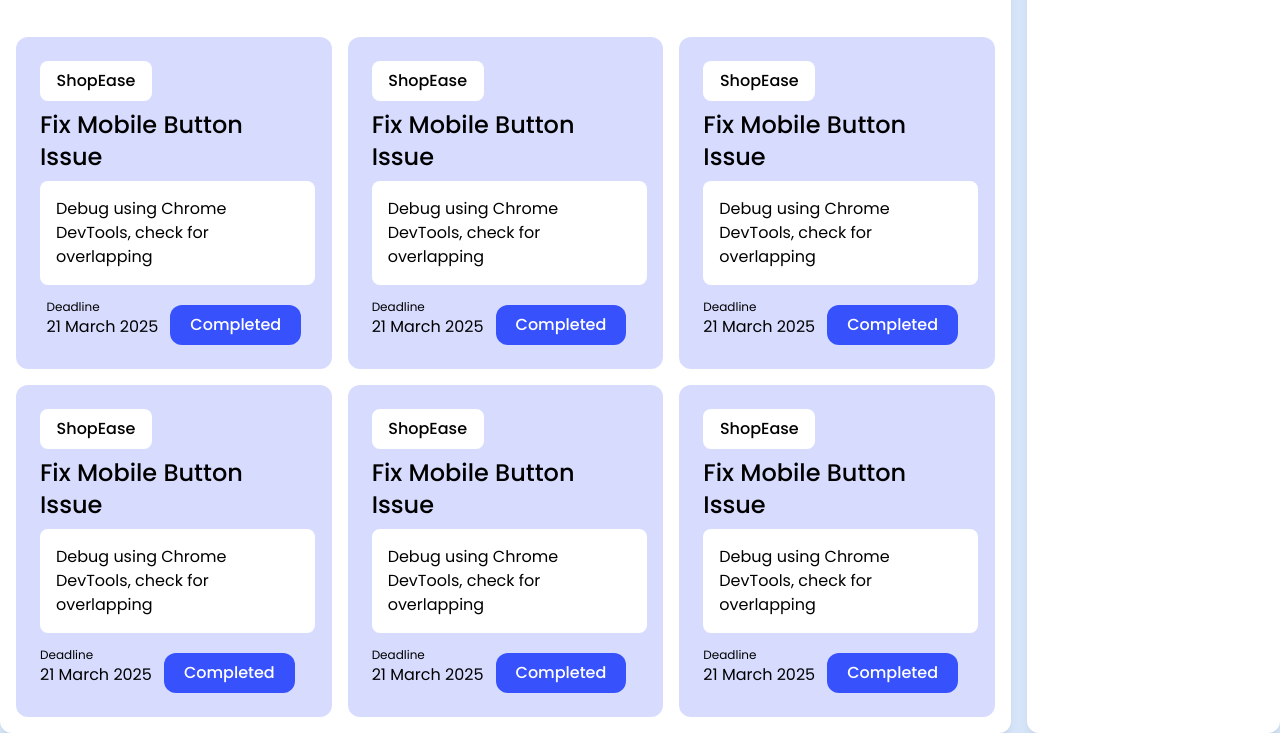
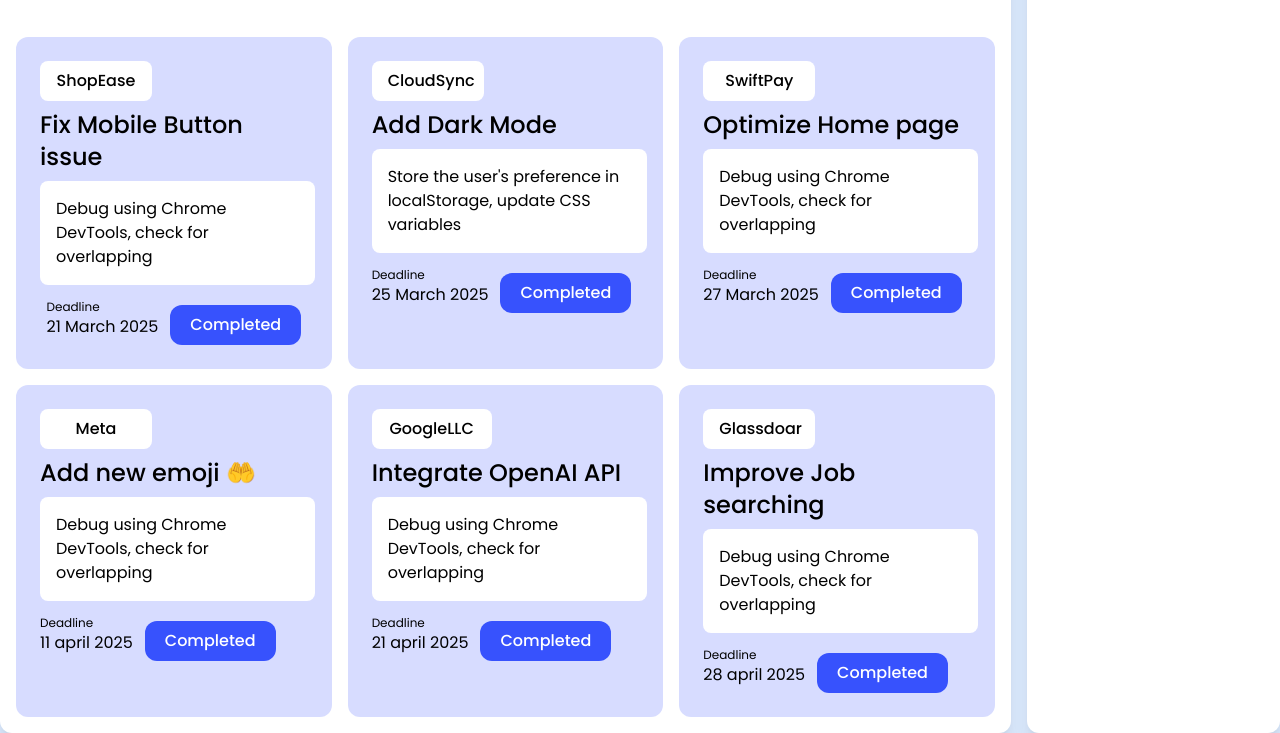
Before and after one commit to nirobdev9/Asignment05, a plain HTML site: page index.html in a window 1280 px wide. Shown: the part 291-1024 px from the top of the page. Drawn offline with nearby package versions, Linux system fonts and the light colour scheme.

Commit message:
updated section text

```diff
--- a/index.html
+++ b/index.html
@@ -84,15 +84,14 @@
                 </div>
 
                 <!-- 6 card section -->
-                <div class="grid grid-cols-3 gap-4 mt-10">
+                <div class="grid grid-cols-3 items-stretch gap-4 mt-10">
                     <!-- 1st card -->
                     <div class="bg-[rgba(55,82,253,0.2)] p-6 rounded-xl">
                         <h6 class="bg-white font-medium rounded-lg px-4 py-2 w-28 text-center mb-2">ShopEase</h6>
-                        <h1 class="text-2xl font-medium mb-2">Fix Mobile Button Issue </h1>
+                        <h1 class="text-2xl font-medium mb-2">Fix Mobile Button issue </h1>
                         <div class="">
                             <p class="bg-white p-4 w-[275px] rounded-lg mb-2">
                                 Debug using Chrome DevTools, check for overlapping
-
                             </p>
                             <div class="flex items-center justify-center">
                                 <div>
@@ -100,7 +99,8 @@
                                     <h5>21 March 2025</h5>
                                 </div>
                                 <div class="ml-3">
-                                    <button class="bg-[#3752FD] px-5 py-2 text-white font-medium rounded-xl mt-3">Completed</button>
+                                    <button
+                                        class="bg-[#3752FD] px-5 py-2 text-white font-medium rounded-xl mt-3">Completed</button>
 
                                 </div>
                             </div>
@@ -112,20 +112,20 @@
                     </div>
                     <!-- 2nd card -->
                     <div class="bg-[rgba(55,82,253,0.2)] p-6 rounded-xl">
-                        <h6 class="bg-white font-medium rounded-lg px-4 py-2 w-28 text-center mb-2">ShopEase</h6>
-                        <h1 class="text-2xl font-medium mb-2">Fix Mobile Button Issue </h1>
+                        <h6 class="bg-white font-medium rounded-lg px-4 py-2 w-28 text-center mb-2">CloudSync</h6>
+                        <h1 class="text-2xl font-medium mb-2">Add Dark Mode </h1>
                         <div class="">
                             <p class="bg-white p-4 w-[275px] rounded-lg mb-2">
-                                Debug using Chrome DevTools, check for overlapping
-
+                                Store the user's preference in localStorage, update CSS variables
                             </p>
                             <div class="flex items-center">
                                 <div>
                                     <h6 class="text-xs">Deadline</h6>
-                                    <h5>21 March 2025</h5>
+                                    <h5>25 March 2025</h5>
                                 </div>
                                 <div class="ml-3">
-                                    <button class="bg-[#3752FD] px-5 py-2 text-white font-medium rounded-xl mt-3">Completed</button>
+                                    <button
+                                        class="bg-[#3752FD] px-5 py-2 text-white font-medium rounded-xl mt-3">Completed</button>
 
                                 </div>
                             </div>
@@ -137,8 +137,8 @@
                     </div>
                     <!--3rd card -->
                     <div class="bg-[rgba(55,82,253,0.2)] p-6 rounded-xl">
-                        <h6 class="bg-white font-medium rounded-lg px-4 py-2 w-28 text-center mb-2">ShopEase</h6>
-                        <h1 class="text-2xl font-medium mb-2">Fix Mobile Button Issue </h1>
+                        <h6 class="bg-white font-medium rounded-lg px-4 py-2 w-28 text-center mb-2">SwiftPay</h6>
+                        <h1 class="text-2xl font-medium mb-2">Optimize Home page</h1>
                         <div class="">
                             <p class="bg-white p-4 w-[275px] rounded-lg mb-2">
                                 Debug using Chrome DevTools, check for overlapping
@@ -147,10 +147,11 @@
                             <div class="flex items-center">
                                 <div>
                                     <h6 class="text-xs">Deadline</h6>
-                                    <h5>21 March 2025</h5>
+                                    <h5>27 March 2025</h5>
                                 </div>
                                 <div class="ml-3">
-                                    <button class="bg-[#3752FD] px-5 py-2 text-white font-medium rounded-xl mt-3">Completed</button>
+                                    <button
+                                        class="bg-[#3752FD] px-5 py-2 text-white font-medium rounded-xl mt-3">Completed</button>
 
                                 </div>
                             </div>
@@ -162,8 +163,8 @@
                     </div>
                     <!-- 4th card -->
                     <div class="bg-[rgba(55,82,253,0.2)] p-6 rounded-xl">
-                        <h6 class="bg-white font-medium rounded-lg px-4 py-2 w-28 text-center mb-2">ShopEase</h6>
-                        <h1 class="text-2xl font-medium mb-2">Fix Mobile Button Issue </h1>
+                        <h6 class="bg-white font-medium rounded-lg px-4 py-2 w-28 text-center mb-2">Meta</h6>
+                        <h1 class="text-2xl font-medium mb-2">Add new emoji 🤲 </h1>
                         <div class="">
                             <p class="bg-white p-4 w-[275px] rounded-lg mb-2">
                                 Debug using Chrome DevTools, check for overlapping
@@ -172,10 +173,12 @@
                             <div class="flex items-center">
                                 <div>
                                     <h6 class="text-xs">Deadline</h6>
-                                    <h5>21 March 2025</h5>
+                                    <h5>11 april 2025</h5>
                                 </div>
                                 <div class="ml-3">
-                                    <button class="bg-[#3752FD] px-5 py-2 text-white font-medium rounded-xl mt-3">Completed </button>
+                                    <button
+                                        class="bg-[#3752FD] px-5 py-2 text-white font-medium rounded-xl mt-3">Completed
+                                    </button>
 
                                 </div>
                             </div>
@@ -187,8 +190,8 @@
                     </div>
                     <!-- 5th card -->
                     <div class="bg-[rgba(55,82,253,0.2)] p-6 rounded-xl">
-                        <h6 class="bg-white font-medium rounded-lg px-4 py-2 w-28 text-center mb-2">ShopEase</h6>
-                        <h1 class="text-2xl font-medium mb-2">Fix Mobile Button Issue </h1>
+                        <h6 class="bg-white font-medium rounded-lg px-4 py-2 w-30 text-center mb-2">GoogleLLC</h6>
+                        <h1 class="text-2xl font-medium mb-2">Integrate OpenAI API</h1>
                         <div class="">
                             <p class="bg-white p-4 w-[275px] rounded-lg mb-2">
                                 Debug using Chrome DevTools, check for overlapping
@@ -197,10 +200,11 @@
                             <div class="flex items-center">
                                 <div>
                                     <h6 class="text-xs">Deadline</h6>
-                                    <h5>21 March 2025</h5>
+                                    <h5>21 april 2025</h5>
                                 </div>
                                 <div class="ml-3">
-                                    <button class="bg-[#3752FD] px-5 py-2 text-white font-medium rounded-xl mt-3">Completed</button>
+                                    <button
+                                        class="bg-[#3752FD] px-5 py-2 text-white font-medium rounded-xl mt-3">Completed</button>
 
                                 </div>
                             </div>
@@ -212,8 +216,8 @@
                     </div>
                     <!-- 6th card -->
                     <div class="bg-[rgba(55,82,253,0.2)] p-6 rounded-xl">
-                        <h6 class="bg-white font-medium rounded-lg px-4 py-2 w-28 text-center mb-2">ShopEase</h6>
-                        <h1 class="text-2xl font-medium mb-2">Fix Mobile Button Issue </h1>
+                        <h6 class="bg-white font-medium rounded-lg px-4 py-2 w-28 text-center mb-2">Glassdoar</h6>
+                        <h1 class="text-2xl font-medium mb-2">Improve Job searching </h1>
                         <div class="">
                             <p class="bg-white p-4 w-[275px] rounded-lg mb-2">
                                 Debug using Chrome DevTools, check for overlapping
@@ -222,10 +226,11 @@
                             <div class="flex items-center">
                                 <div>
                                     <h6 class="text-xs">Deadline</h6>
-                                    <h5>21 March 2025</h5>
+                                    <h5>28 april 2025</h5>
                                 </div>
                                 <div class="ml-3">
-                                    <button class="bg-[#3752FD] px-5 py-2 text-white font-medium rounded-xl mt-3">Completed</button>
+                                    <button
+                                        class="bg-[#3752FD] px-5 py-2 text-white font-medium rounded-xl mt-3">Completed</button>
 
                                 </div>
                             </div>
```
